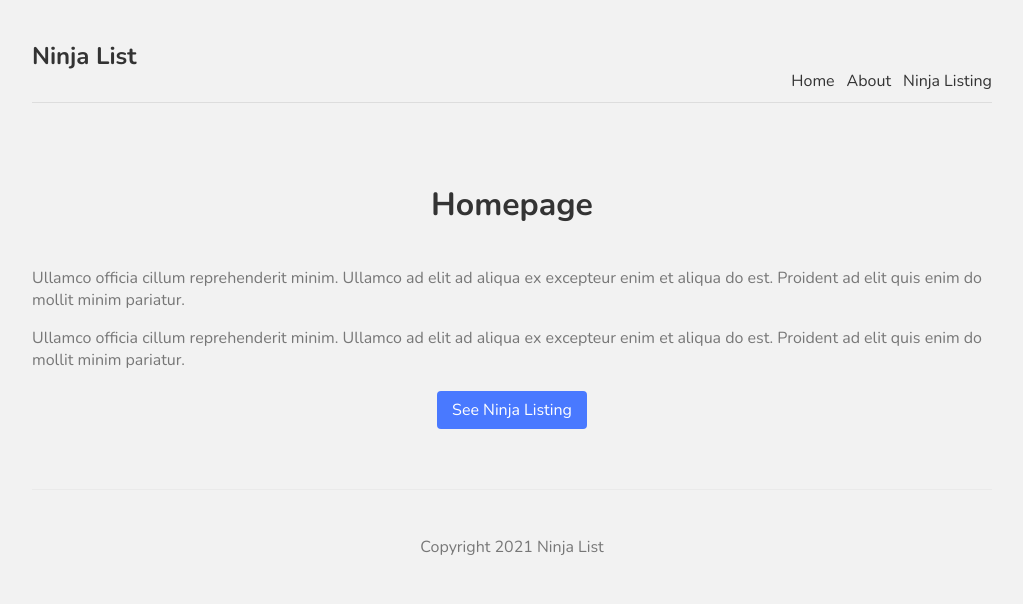
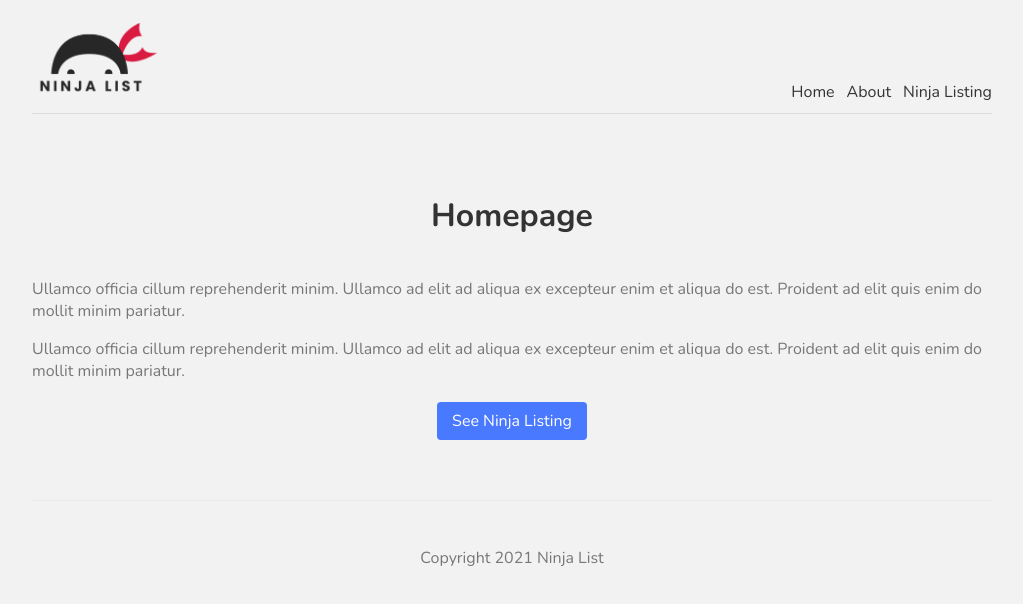
Before and after one commit to Sulaiman451/Next.js-Tutorial, a Next.js app: page / in a window 1280 px wide. Shown: the top 604 px of the page, without its empty margins (128-1151 px from the left). Built offline with nearby package versions, Linux system fonts and the light colour scheme.

Commit message:
Add logo image to replade initial h1 tag

```diff
--- a/comps/Navbar.js
+++ b/comps/Navbar.js
@@ -1,10 +1,11 @@
 import Link from "next/link";
+import Image from "next/image";
 
 const Navbar = () => {
   return (
     <nav>
       <div className="logo">
-        <h1>Ninja List</h1>
+        <Image src="/logo.png" width={128} height={77} />
       </div>
       <Link href="/">
         <a>Home</a>
--- a/pages/index.js
+++ b/pages/index.js
@@ -7,21 +7,27 @@
 
 export default function Home() {
   return (
+    <>
+      <Head>
+        <title>Ninja List | Home</title>
+        <meta name="keywords" content="ninjas" />
+      </Head>
       <div>
         <h1 className={styles.title}>Homepage</h1>
         <p className={styles.text}>
-        Ullamco officia cillum reprehenderit minim. Ullamco ad elit ad aliqua ex
-        excepteur enim et aliqua do est. Proident ad elit quis enim do mollit
-        minim pariatur.
+          Ullamco officia cillum reprehenderit minim. Ullamco ad elit ad aliqua
+          ex excepteur enim et aliqua do est. Proident ad elit quis enim do
+          mollit minim pariatur.
         </p>
         <p className={styles.text}>
-        Ullamco officia cillum reprehenderit minim. Ullamco ad elit ad aliqua ex
-        excepteur enim et aliqua do est. Proident ad elit quis enim do mollit
-        minim pariatur.
+          Ullamco officia cillum reprehenderit minim. Ullamco ad elit ad aliqua
+          ex excepteur enim et aliqua do est. Proident ad elit quis enim do
+          mollit minim pariatur.
         </p>
         <Link href="/ninjas">
           <a className={styles.btn}>See Ninja Listing</a>
         </Link>
       </div>
+    </>
   );
 }
```
Also changed, not shown: pages/about.js (+8 -0 lines), public/logo.png (added). Lines whose indentation alone changed are shown as unchanged.
